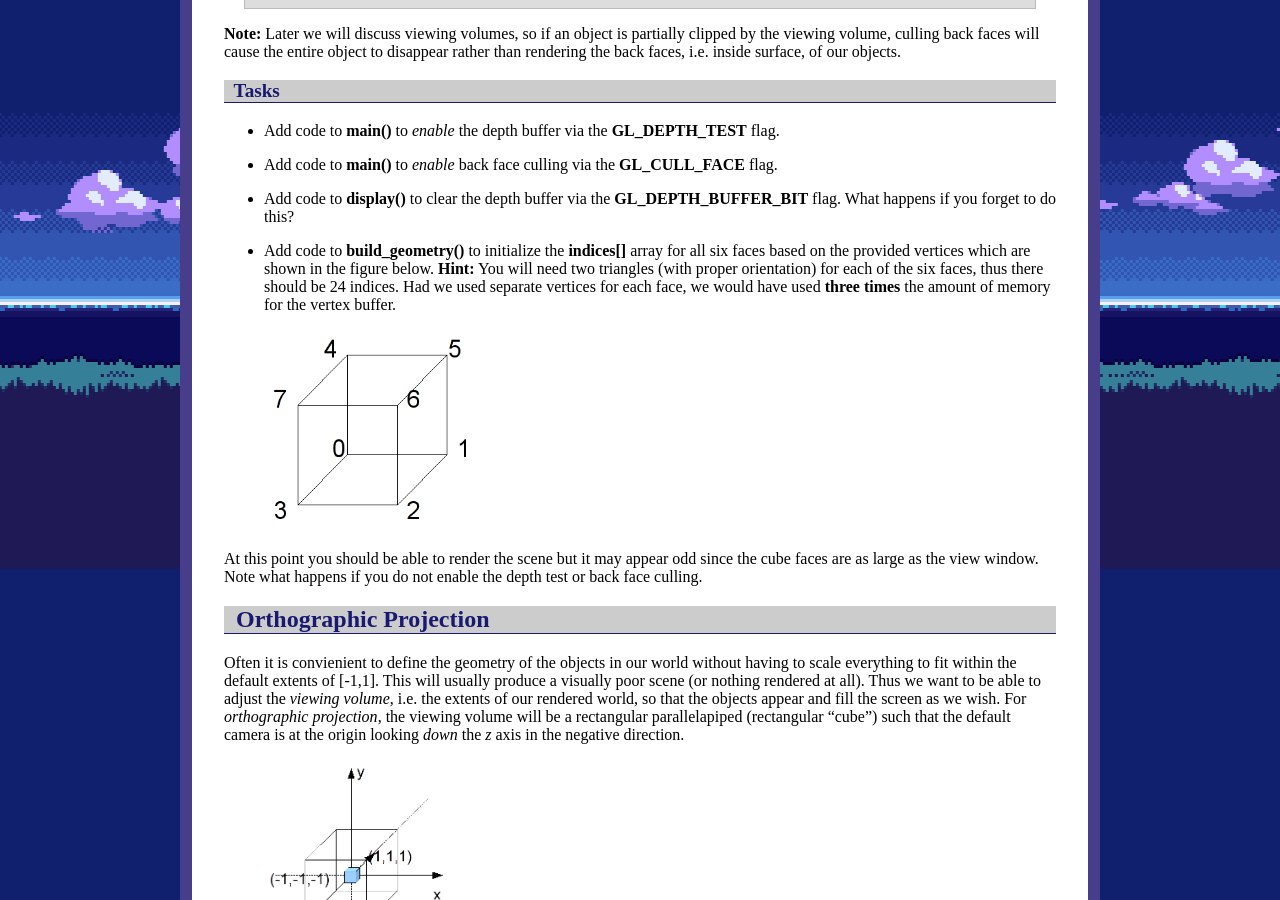
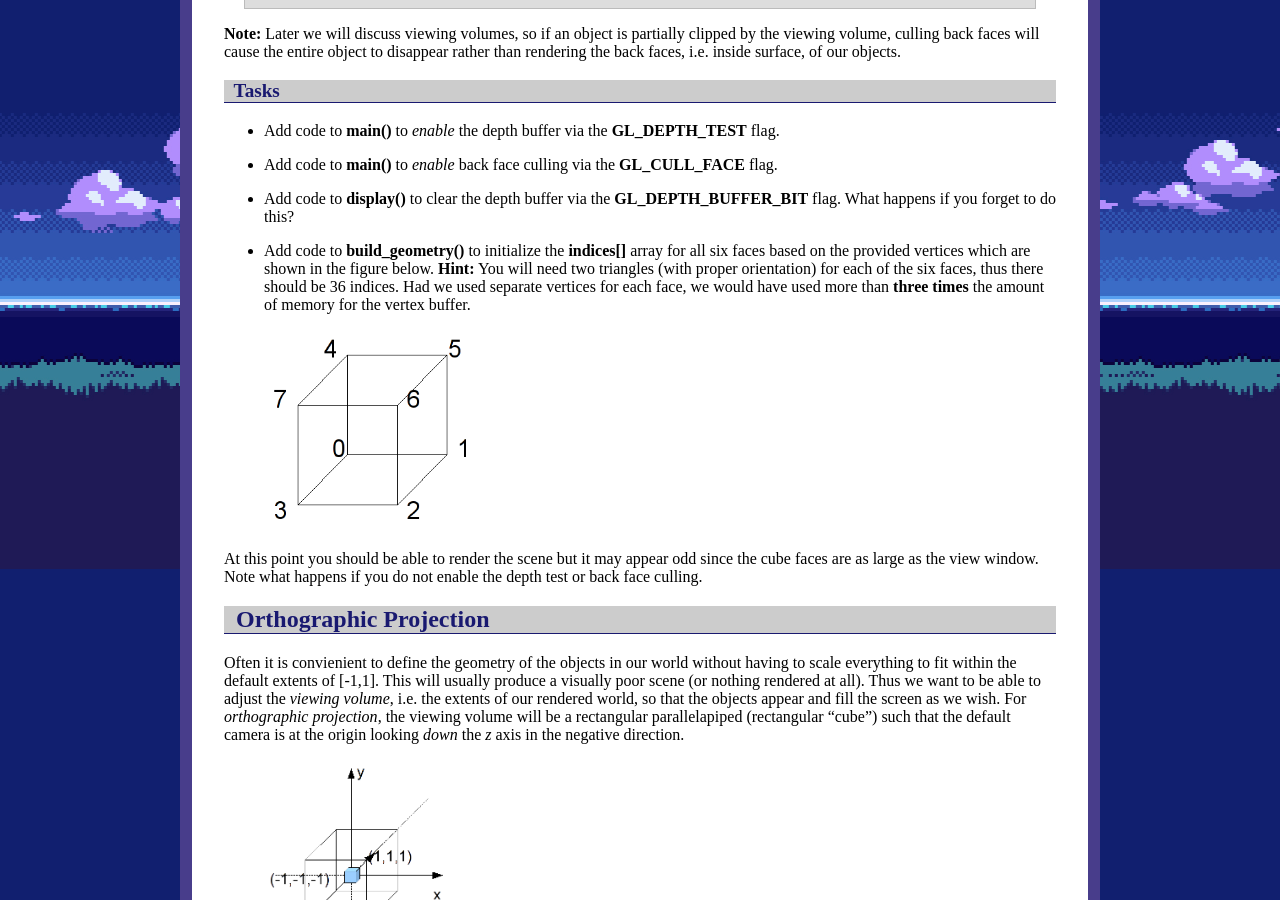
Before and after one commit to ycpcs/cs370-fall2020, a Jekyll site: the page built from labs/lab05.md, in a window 1280 px wide and 900 px high, scrolled down 1231 px. Built offline with Jekyll 4.4.1, drawn with Linux system fonts in a browser that asks for light colours.

Commit message:
fix lab05
fix lab05

```diff
--- a/labs/lab05.md
+++ b/labs/lab05.md
@@ -51,7 +51,7 @@ glEnable(GL_CULL_FACE);
 
 - Add code to **display()** to clear the depth buffer via the **GL\_DEPTH\_BUFFER\_BIT** flag. What happens if you forget to do this?
 
-- Add code to **build\_geometry()** to initialize the **indices[]** array for all six faces based on the provided vertices which are shown in the figure below. **Hint:** You will need two triangles (with proper orientation) for each of the six faces, thus there should be 24 indices. Had we used separate vertices for each face, we would have used **three times** the amount of memory for the vertex buffer.
+- Add code to **build\_geometry()** to initialize the **indices[]** array for all six faces based on the provided vertices which are shown in the figure below. **Hint:** You will need two triangles (with proper orientation) for each of the six faces, thus there should be 36 indices. Had we used separate vertices for each face, we would have used more than **three times** the amount of memory for the vertex buffer.
 
 > <img src="images/lab05/cubevert.png" alt="Cube Vertices" height="200"/>
 
@@ -126,7 +126,7 @@ Thus if we store the window sizes in global variables when the window is initial
 
 - Add code to **main()** to get the initial window sizes storing the results in **ww** and **hh**
 
-- Add code to **framebuffer\_size\_callback()** to update **ww** and **hh* with the *width* and *height* parameters
+- Add code to **framebuffer\_size\_callback()** to update **ww** and **hh** with the *width* and *height* parameters
 
 - Add code to **main()** to register the *framebuffer\_size\_callback* resize callback
 
```
